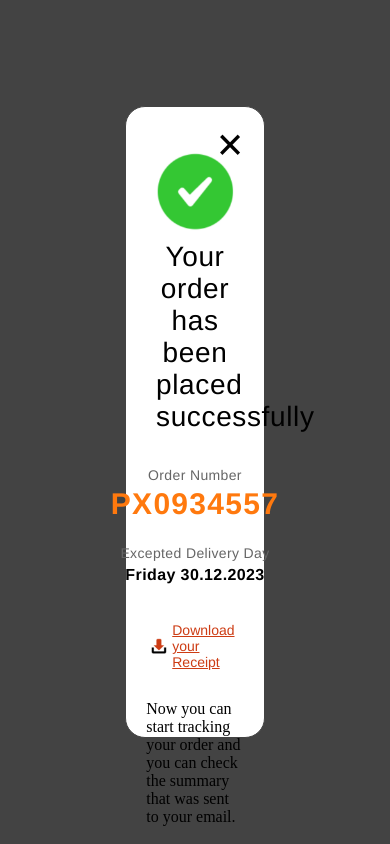
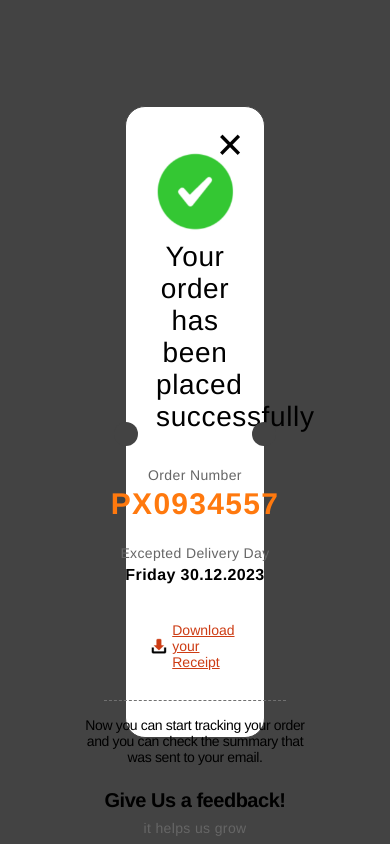
Before and after one commit to bazadough1997r/orange-popup, a plain HTML site: page index.html in a window 390 px wide. Both pictures are taken after a click on the button "Open Pop-up". Drawn offline with Linux system fonts and the light colour scheme.

Commit message:
done, not responsive

```diff
--- a/index.html
+++ b/index.html
@@ -14,6 +14,10 @@
       <div class="popup-content">
         <span class="close">&times;</span>
         <div class="popupContainer">
+
+          <div class="half-circle left"></div>
+          <div class="half-circle right"></div>
+
           <div class="popupTitle">
             <img src="./assets/check.png" alt="check" />
             <p>Your order has been placed successfully</p>
@@ -21,7 +25,7 @@
           <div class="paymentDetails">
             <div class="orderNumber">
               <p class="subTitle">Order Number</p>
-              <p  class="orderNumberP">PX0934557</p>
+              <p class="orderNumberP">PX0934557</p>
             </div>
             <div class="deliveryTime">
               <p class="subTitle">Excepted Delivery Day</p>
@@ -33,13 +37,13 @@
             <p>Download your Receipt</p>
           </div>
           <div class="feedbackSection">
-            <!-- horizontal line  -->
-            <p>
+            <hr />
+            <p class="feedbackIntro">
               Now you can start tracking your order and you can check the
               summary that was sent to your email.
             </p>
-            <h5>Give Us a feedback!</h5>
-            <p>it helps us grow</p>
+            <p class="giveUsFeedback">Give Us a feedback!</p>
+            <p class="subTitle">it helps us grow</p>
             <button>Participate</button>
           </div>
         </div>
--- a/styles.css
+++ b/styles.css
@@ -23,6 +23,23 @@
   flex-direction: column;
   justify-content: center;
   align-items: center;
+}
+
+.half-circle {
+  position: absolute;
+  top: 50%;
+  width: 1.5rem;
+  height: 1.5rem;
+  border-radius: 50%;
+  background-color: #434343;
+}
+
+.left {
+  left: -12px;
+}
+
+.right {
+  right: -12px;
 }
 
 .popupTitle {
@@ -69,12 +86,14 @@
   color: #666666;
   font-family: Helvetica Neue, Regular;
   font-size: 14px;
-    padding-bottom: .3rem;
+  padding-bottom: 0.3rem;
   letter-spacing: 0.36px;
+  margin: 0px;
+  /*  */
 }
 
 .orderNumberP {
-    color: #FF790E;
+  color: #ff790e;
   font-family: Helvetica Neue;
   font-size: 30px;
   font-weight: bold;
@@ -105,6 +124,54 @@
   font-family: Helvetica Neue, Regular;
   color: #cd3c14;
   text-decoration: underline;
+  font-size: 14px;
+}
+
+.feedbackSection {
+  display: flex;
+  flex-direction: column;
+  justify-content: center;
+  align-items: center;
+  text-align: center;
+}
+
+.feedbackSection hr {
+  border: none;
+  border-top: 1px dashed #707070;
+  margin: 1rem auto;
+  width: 80%;
+  opacity: 1;
+  margin: 1rem 0px;
+}
+
+.feedbackSection .feedbackIntro {
+  letter-spacing: -0.36px;
+  color: #000000;
+  opacity: 1;
+  font-family: Helvetica Neue;
+  font-size: 14px;
+  margin: 0px 0px 1.5rem 0px;
+}
+
+.feedbackSection .giveUsFeedback {
+  font-family: Helvetica Neue;
+  font-size: 20px;
+  font-weight: bold;
+  letter-spacing: -0.48px;
+  color: #000000;
+  opacity: 1;
+  margin: 0px 0px 0.5rem 0px;
+}
+
+.feedbackSection button {
+  border: 1px solid #000000;
+  border-radius: 4px;
+  opacity: 1;
+  color: #000000;
+  background-color: #ffffff;
+  padding: 1rem 5rem;
+  font-family: Helvetica Neue;
+  margin: 1.5rem auto;
   font-size: 14px;
 }
 
```
Lines whose indentation alone changed are shown as unchanged.
